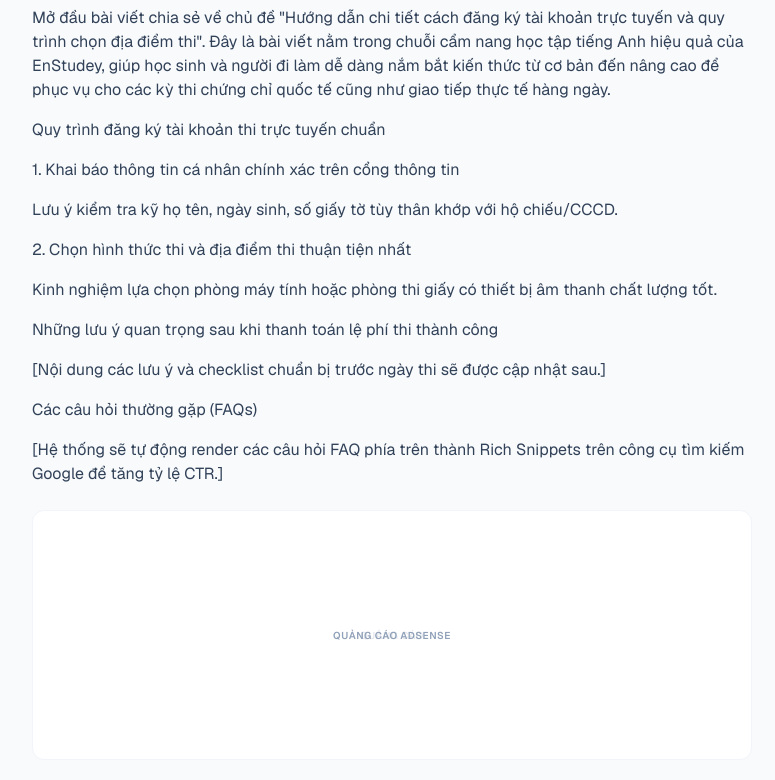
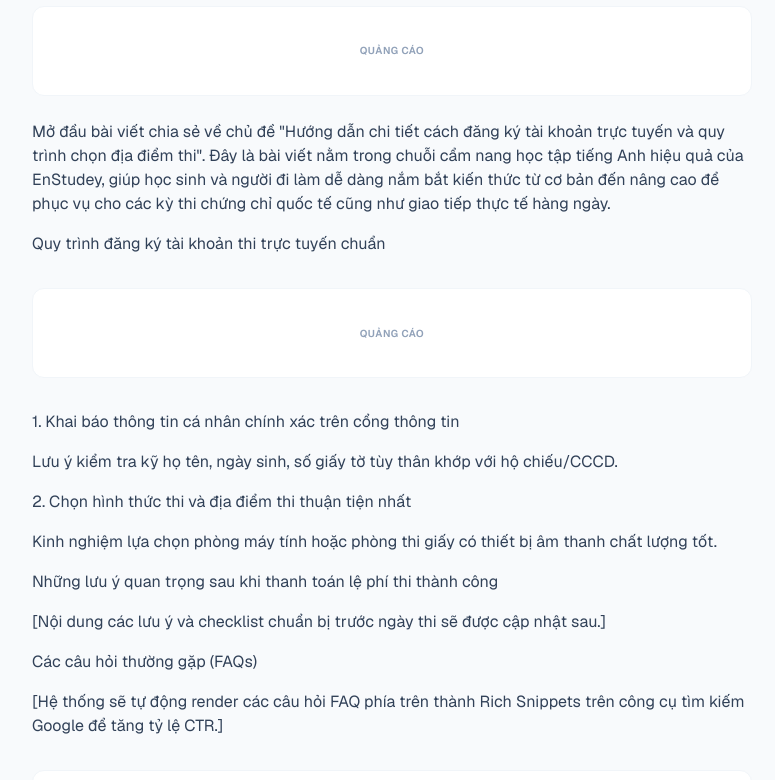
Before and after one commit to enstudey/enstudeyfe, a Next.js app: page /tin-tuc/huong-dan-dang-ky-tai-khoan-va-dia-diem-thi-tieng-anh in a window 1280 px wide. Shown: the part 320-1100 px from the top of the page, without its empty margins (248-1023 px from the left). Built offline with nearby package versions, Linux system fonts and the light colour scheme.

Commit message:
feat: optimize ads

```diff
--- a/app/layout.tsx
+++ b/app/layout.tsx
@@ -1,5 +1,6 @@
 import type { Metadata } from "next";
 import { Geist, Geist_Mono } from "next/font/google";
+import Script from "next/script";
 import "./globals.css";
 
 const geistSans = Geist({
@@ -27,6 +28,15 @@ export default function RootLayout({
       lang="en"
       className={`${geistSans.variable} ${geistMono.variable} h-full antialiased`}
     >
+      <head>
+        {/* Tích hợp Google AdSense Auto Ads bất đồng bộ */}
+        <Script
+          async
+          src="https://pagead2.googlesyndication.com/pagead/js/adsbygoogle.js?client=ca-pub-XXXXXXXXXXXXXX"
+          crossOrigin="anonymous"
+          strategy="lazyOnload"
+        />
+      </head>
       <body className="min-h-full flex flex-col">{children}</body>
     </html>
   );
--- a/app/tin-tuc/BlogListClient.tsx
+++ b/app/tin-tuc/BlogListClient.tsx
@@ -120,6 +120,11 @@ export default function BlogListClient({ posts }: BlogListClientProps) {
           </div>
         </div>
 
+        {/* 2. Leaderboard Ad: Ngay dưới tiêu đề trang, trên danh mục lọc */}
+        <div className="ad-container ad-leaderboard w-full min-h-[90px] bg-slate-100/50 dark:bg-zinc-900/50 border border-dashed border-slate-200 dark:border-zinc-800 flex items-center justify-center rounded-xl py-2 mb-4">
+          <span className="text-[10px] uppercase tracking-wider text-slate-400 dark:text-zinc-500 select-none font-semibold">Quảng cáo</span>
+        </div>
+
         {/* Categories filters */}
         <div id="posts-feed" className="flex flex-wrap gap-3 scroll-mt-20">
           {[
@@ -183,11 +188,10 @@ export default function BlogListClient({ posts }: BlogListClientProps) {
                         </div>
                       </div>
                     </div>
-                    {idx === 1 && (
-                      <div className="col-span-full">
-                        <div className="ad-container ad-h-banner w-full min-h-[90px] bg-slate-100/50 dark:bg-zinc-900/50 border border-dashed border-slate-200 dark:border-zinc-800 flex items-center justify-center rounded-xl">
-                          <span className="text-[10px] text-slate-400 uppercase tracking-wider font-semibold">Quảng cáo AdSense</span>
-                        </div>
+                    {(idx === 1 || idx === 3) && idx < paginatedPosts.length - 1 && (
+                      <div className="col-span-full py-2">
+                        {/* Khung trống giữ chỗ chống CLS, Google AdSense Dashboard sẽ tự động chèn nhãn Quảng cáo đẹp mắt */}
+                        <div className="ad-container ad-in-feed w-full min-h-[90px] bg-slate-100/50 dark:bg-zinc-900/50 border border-dashed border-slate-200 dark:border-zinc-800 rounded-xl" />
                       </div>
                     )}
                   </React.Fragment>
@@ -196,6 +200,13 @@ export default function BlogListClient({ posts }: BlogListClientProps) {
             ) : (
               <div className="text-center py-12 text-slate-500">
                 Không tìm thấy bài viết nào.
+              </div>
+            )}
+
+            {/* 3. Bottom Banner (Ngăn cách an toàn với thanh phân trang) */}
+            {totalPages > 1 && (
+              <div className="ad-container ad-bottom w-full min-h-[90px] bg-slate-100/50 dark:bg-zinc-900/50 border border-dashed border-slate-200 dark:border-zinc-800 flex items-center justify-center rounded-xl mt-8 mb-6">
+                <span className="text-[10px] uppercase tracking-wider text-slate-400 dark:text-zinc-500 select-none font-semibold">Quảng cáo</span>
               </div>
             )}
 
@@ -208,7 +219,7 @@ export default function BlogListClient({ posts }: BlogListClientProps) {
                     e.preventDefault();
                     handlePageChange(currentPage - 1);
                   }}
-                  className={`px-4 py-2 text-xs font-bold rounded-lg border border-slate-200 dark:border-zinc-800 bg-white dark:bg-zinc-900 text-slate-600 dark:text-zinc-400 hover:bg-slate-50 dark:hover:bg-zinc-800 transition ${
+                  className={`px-4 py-2 text-xs font-bold rounded-lg border border-slate-200 dark:border-zinc-800 bg-white dark:bg-zinc-900 text-slate-600 dark:text-zinc-400 hover:bg-slate-55 dark:hover:bg-zinc-800 transition ${
                     currentPage === 1 ? "pointer-events-none opacity-50" : ""
                   }`}
                 >
@@ -240,7 +251,7 @@ export default function BlogListClient({ posts }: BlogListClientProps) {
                     e.preventDefault();
                     handlePageChange(currentPage + 1);
                   }}
-                  className={`px-4 py-2 text-xs font-bold rounded-lg border border-slate-200 dark:border-zinc-800 bg-white dark:bg-zinc-900 text-slate-600 dark:text-zinc-400 hover:bg-slate-50 dark:hover:bg-zinc-800 transition ${
+                  className={`px-4 py-2 text-xs font-bold rounded-lg border border-slate-200 dark:border-zinc-800 bg-white dark:bg-zinc-900 text-slate-600 dark:text-zinc-400 hover:bg-slate-55 dark:hover:bg-zinc-800 transition ${
                     currentPage === totalPages ? "pointer-events-none opacity-50" : ""
                   }`}
                 >
@@ -250,8 +261,8 @@ export default function BlogListClient({ posts }: BlogListClientProps) {
             )}
           </div>
           <aside className="hidden lg:block lg:col-span-3">
-            <div className="sticky top-24 ad-container ad-sidebar w-full min-h-[250px] bg-slate-100/50 dark:bg-zinc-900/50 border border-dashed border-slate-200 dark:border-zinc-800 flex items-center justify-center rounded-xl">
-              <span className="text-[10px] text-slate-400 uppercase tracking-wider font-semibold">Quảng cáo Sidebar</span>
+            <div className="sticky top-24 ad-container ad-sidebar w-full min-h-[500px] bg-slate-100/50 dark:bg-zinc-900/50 border border-dashed border-slate-200 dark:border-zinc-800 flex items-center justify-center rounded-xl">
+              <span className="text-[10px] uppercase tracking-wider text-slate-400 dark:text-zinc-500 select-none font-semibold">Quảng cáo</span>
             </div>
           </aside>
         </div>
--- a/app/tin-tuc/[slug]/page.tsx
+++ b/app/tin-tuc/[slug]/page.tsx
@@ -3,6 +3,28 @@ import Link from "next/link";
 import ThemeToggle from "@/components/ThemeToggle";
 import Footer from "@/components/Footer";
 import { getAllPosts } from "@/lib/markdown";
+
+// Helper chèn quảng cáo vào giữa nội dung bài viết (chống CLS)
+function insertInArticleAd(htmlContent: string): string {
+  const adBlockHtml = `
+    <div class="ad-container ad-in-article my-8 w-full min-h-[90px] bg-slate-100/50 dark:bg-zinc-900/50 border border-dashed border-slate-200 dark:border-zinc-800 flex items-center justify-center rounded-xl" contenteditable="false">
+      <span class="text-[10px] uppercase tracking-wider text-slate-400 dark:text-zinc-500 select-none font-semibold block text-center py-6 w-full">Quảng cáo</span>
+    </div>
+  `;
+
+  if (htmlContent.includes("</h2>")) {
+    return htmlContent.replace("</h2>", "</h2>" + adBlockHtml);
+  } else {
+    let count = 0;
+    return htmlContent.replace(/<\/p>/g, (match) => {
+      count++;
+      if (count === 3) {
+        return match + adBlockHtml;
+      }
+      return match;
+    });
+  }
+}
 
 // Thiết lập Dynamic Metadata
 export async function generateMetadata({ params }: { params: Promise<{ slug: string }> }): Promise<Metadata> {
@@ -90,15 +112,21 @@ export default async function BlogPostDetailPage({ params }: { params: Promise<{
             {post.title}
           </h1>
           <p className="text-xs text-slate-400 dark:text-zinc-500 mb-6">{post.date}</p>
+
+          {/* Under-title Ad: Dưới tiêu đề bài viết */}
+          <div className="ad-container ad-under-title w-full min-h-[90px] bg-slate-100/50 dark:bg-zinc-900/50 border border-dashed border-slate-200 dark:border-zinc-800 flex items-center justify-center rounded-xl mb-6">
+            <span className="text-[10px] uppercase tracking-wider text-slate-400 dark:text-zinc-500 select-none font-semibold">Quảng cáo</span>
+          </div>
+
           <div
             className="text-base text-slate-700 dark:text-zinc-300 space-y-4 article-content"
-            dangerouslySetInnerHTML={{ __html: post.contentHtml }}
+            dangerouslySetInnerHTML={{ __html: insertInArticleAd(post.contentHtml) }}
           />
         </article>
 
-        {/* In-content Anti-CLS Ad Container */}
-        <div className="ad-container ad-v-block w-full min-h-[90px] bg-slate-100/50 dark:bg-zinc-900/50 border border-dashed border-slate-200 dark:border-zinc-800 flex items-center justify-center rounded-xl">
-          <span className="text-[10px] text-slate-400 uppercase tracking-wider font-semibold">Quảng cáo AdSense</span>
+        {/* End-of-article Ad: Cuối bài viết */}
+        <div className="ad-container ad-end w-full min-h-[90px] bg-slate-100/50 dark:bg-zinc-900/50 border border-dashed border-slate-200 dark:border-zinc-800 flex items-center justify-center rounded-xl mt-8">
+          <span className="text-[10px] uppercase tracking-wider text-slate-400 dark:text-zinc-500 select-none font-semibold">Quảng cáo</span>
         </div>
       </main>
 
```
